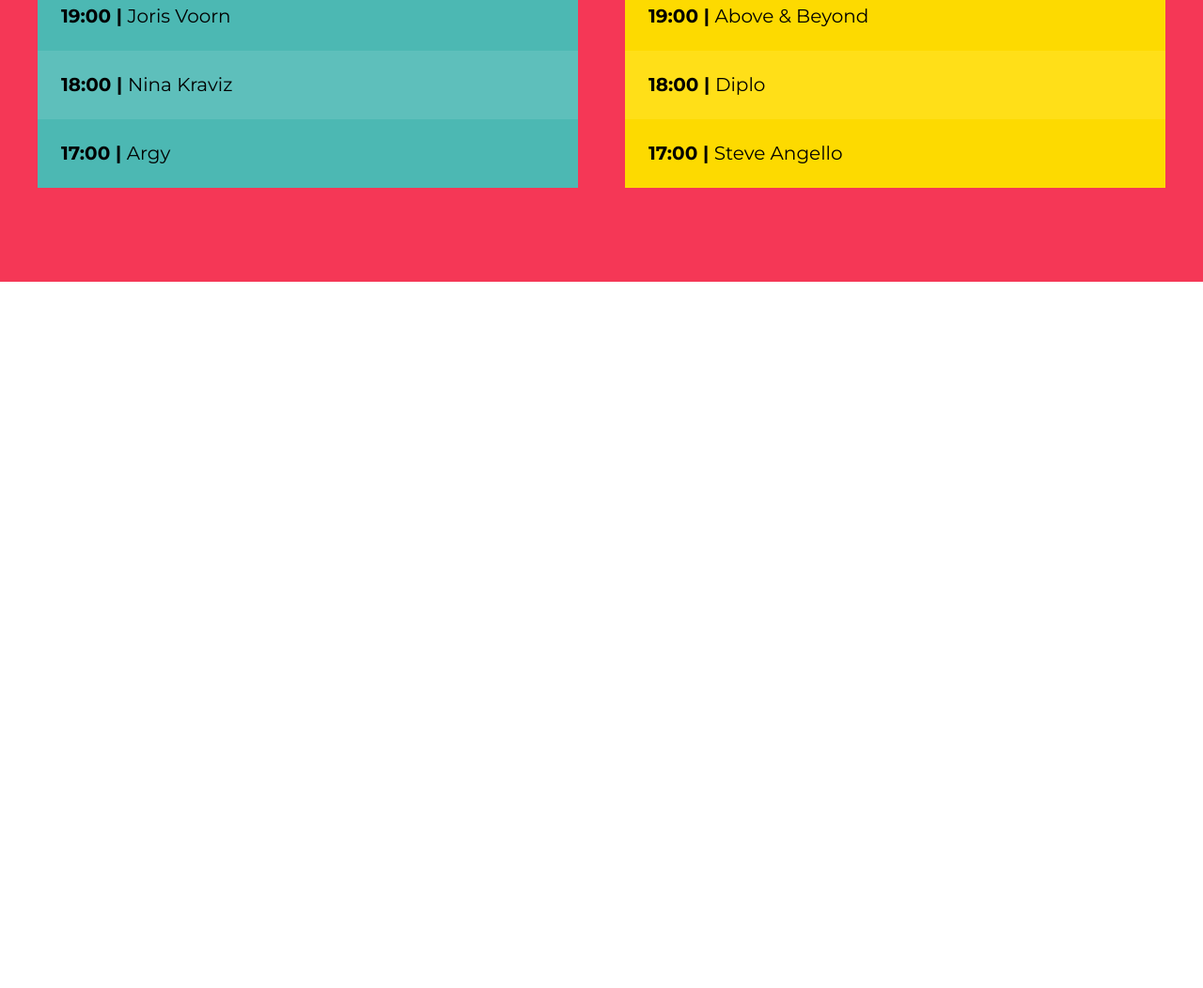
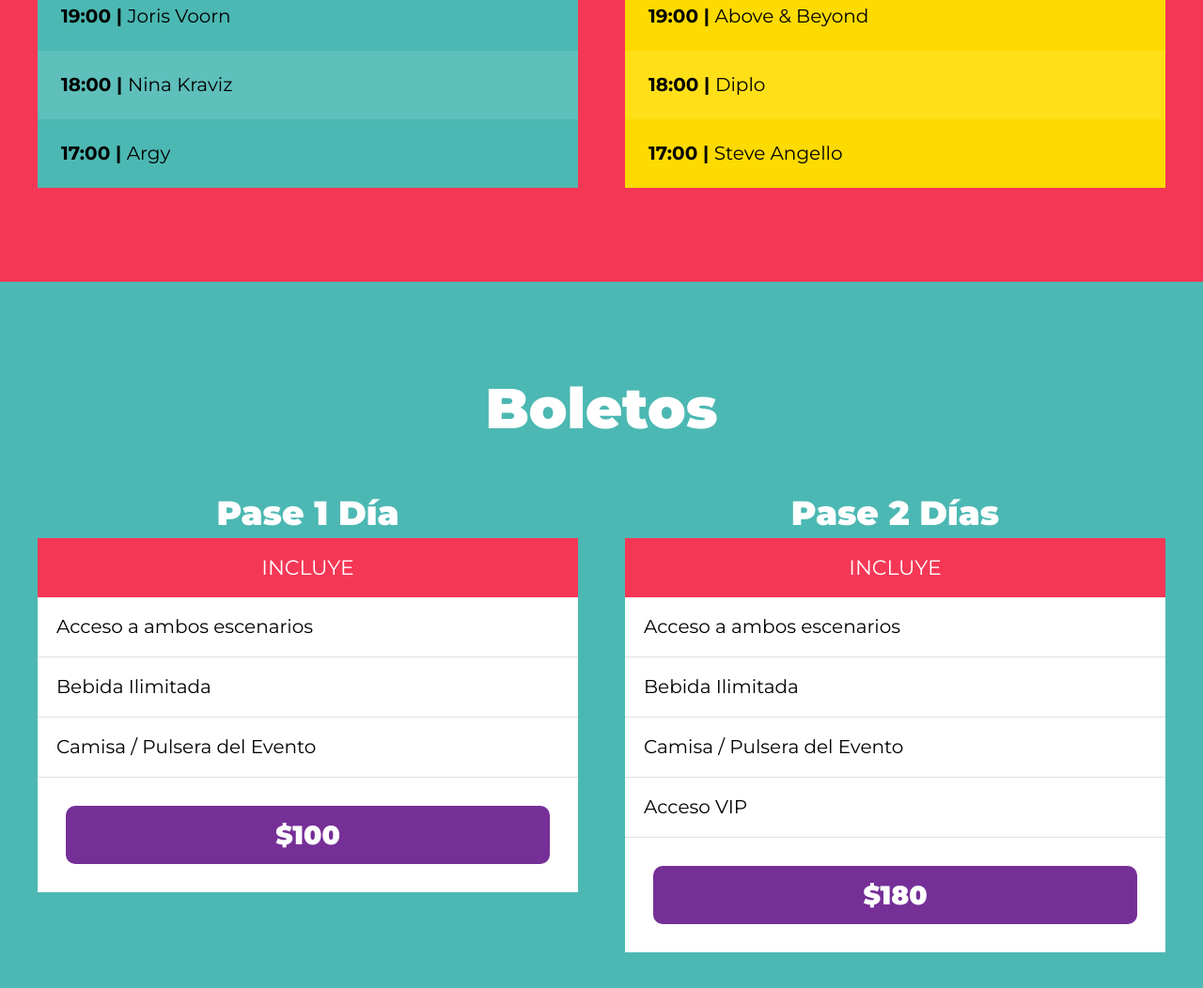
Before and after one commit to JoseMalcaR/Festival-Musica, a website: page index.html in a window 1280 px wide. Shown: the part 2761-3813 px from the top of the page at 94% size. Before the commit the page ends 3061 px from the top, so only its background shows below. Drawn offline with Linux system fonts and the light colour scheme.

Commit message:
finish bolet section

```diff
--- a/index.html
+++ b/index.html
@@ -154,5 +154,46 @@
         </div> <!--.escenario-->
     </div> <!--.escenarios-contenedor -->
 </section>
+
+
+<section id="boletos" class="contenedor-boletos">
+    <h3>Boletos</h3>
+
+    <div class="boletos">
+        <div class="pase">
+            <p class="pase-nombre">Pase 1 Día</p>
+            <header class="pase-header">
+                <p>Incluye</p>
+            </header>
+            <div class="pase-body">
+                <ul>
+                    <li>Acceso a ambos escenarios</li>
+                    <li>Bebida Ilimitada</li>
+                    <li>Camisa / Pulsera del Evento</li>
+                </ul>
+            </div>
+            <footer class="pase-footer">
+                <p>$100</p>
+            </footer>
+        </div>
+        <div class="pase">
+            <p class="pase-nombre">Pase 2 Días</p>
+            <header class="pase-header">
+                <p>Incluye</p>
+            </header>
+            <div class="pase-body">
+                <ul>
+                    <li>Acceso a ambos escenarios</li>
+                    <li>Bebida Ilimitada</li>
+                    <li>Camisa / Pulsera del Evento</li>
+                    <li>Acceso VIP</li>
+                </ul>
+            </div>
+            <footer class="pase-footer">
+                <p>$180</p>
+            </footer>
+        </div>
+    </div>
+</section>
 </body>
 </html>
--- /dev/null
+++ b/src/scss/base/_boletos.scss
@@ -0,0 +1,79 @@
+@use 'base/variables' as v;
+@use 'base/mixins' as m;
+
+.contenedor-boletos {
+    background-color: v.$verde;
+    h3 {
+        color: v.$blanco;
+    }
+
+    .boletos {
+        @include m.contenedor;
+        @include m.tablet {
+            @include m.grid(2);
+
+        }
+    }
+}
+
+.pase {
+    transition: transform .3s ease-in-out;
+    &:hover {
+        transform: scale(1.1);
+    }
+
+    &-nombre {
+        font-size: 3.6rem;
+        font-weight: 900;
+        text-align: center;
+        color: v.$blanco;
+    }
+    &-header, &-footer {
+        padding: 0.5rem;
+    }
+
+    p {
+        text-align: center;
+        color: v.$blanco;
+        margin: 0;
+    }
+    &-header {
+        background-color: v.$rosa;
+        p {
+            text-transform: uppercase;
+            font-size: 2.2rem;
+            padding: 1rem 0;
+        }
+    }
+    &-body {
+        background-color: v.$blanco;
+
+        ul {
+            @include m.resetear-lista;
+
+            li {
+                padding: 2rem;
+                border-bottom: 1px solid #e1e1e1;
+            }
+        }
+    }
+
+
+    &-footer {
+        background-color: v.$blanco;
+        padding: 3rem;
+
+        p {
+            font-size: 2.8rem;
+            font-weight: 900;
+            background-color: v.$morado;
+            padding: 1rem 0;
+            border-radius: 1rem;
+            cursor: pointer;
+            &:hover {
+                background-color: darken(v.$morado, 20%);
+            }
+        }
+    }
+
+}
--- a/src/scss/base/_index.scss
+++ b/src/scss/base/_index.scss
@@ -1,3 +1,4 @@
 @forward 'normalize';
 @forward 'variables';
 @forward 'globals';
+@forward 'boletos';
```
Also changed, not shown: dist/css/app.css.
